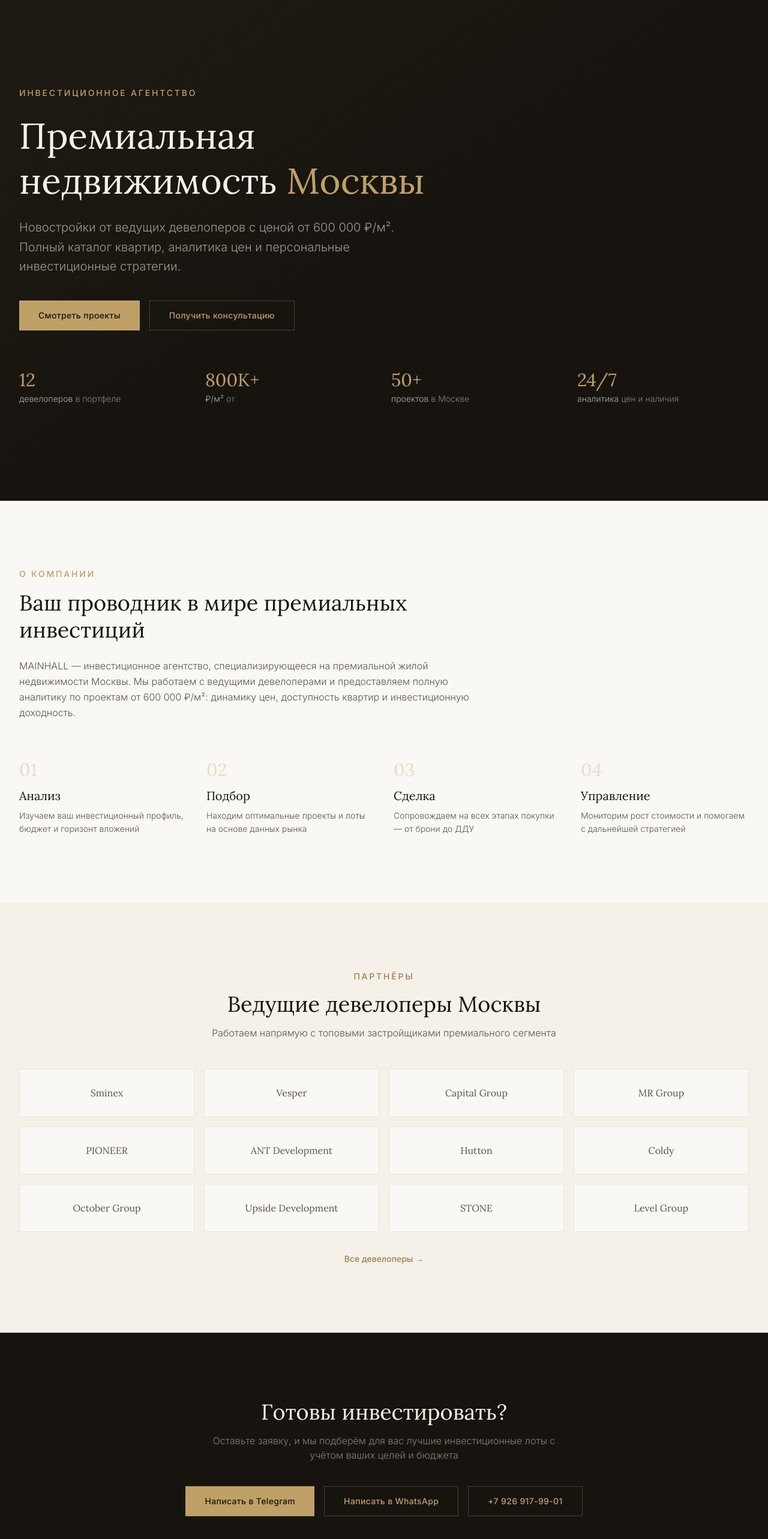
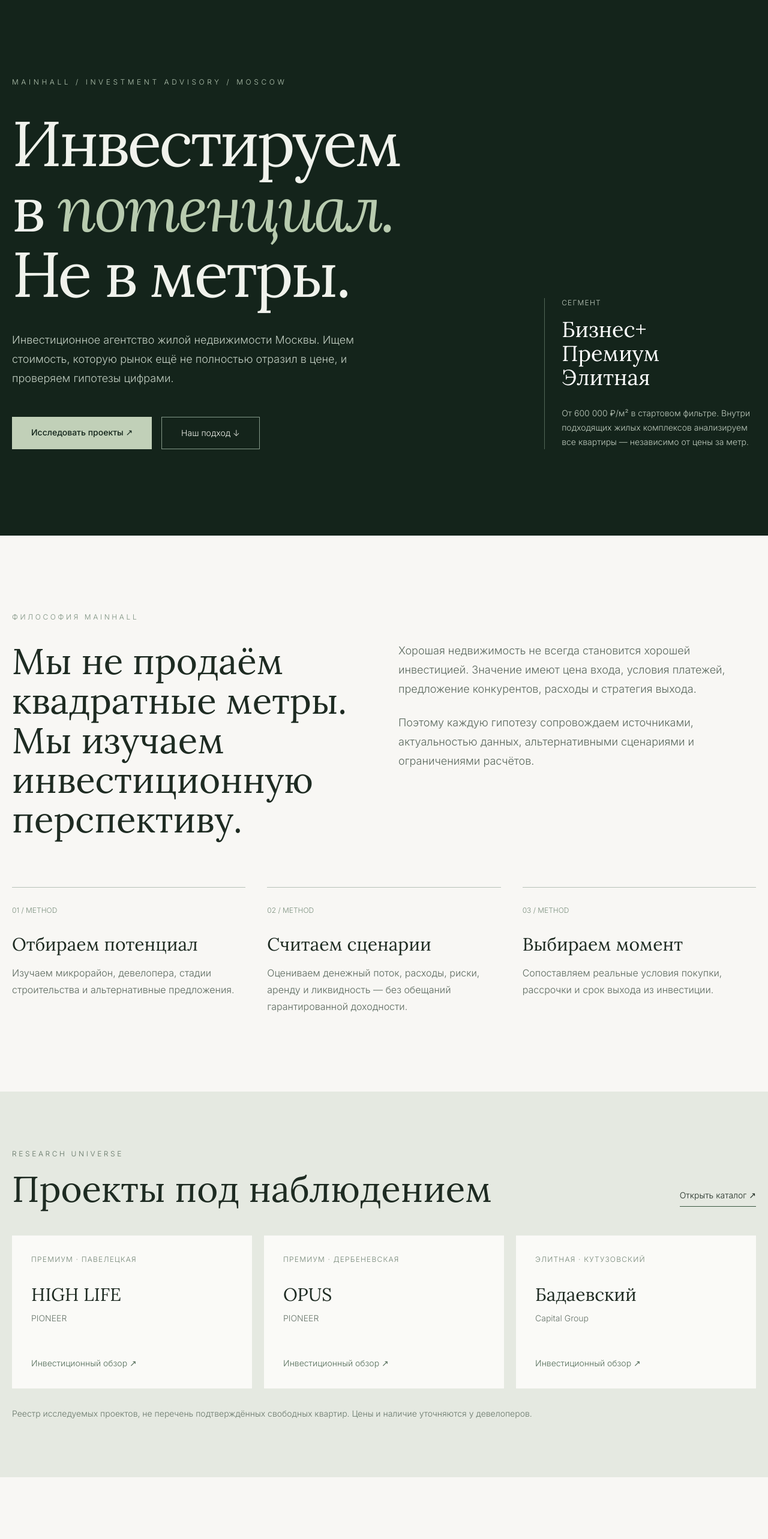
Before and after one commit to anepomniashiy-art/mainhall-platform, a Next.js app: page / in a window 1280 px wide. Shown: the part 80-2646 px from the top of the page at 60% size. Built offline with nearby package versions, Linux system fonts and the light colour scheme.

Commit message:
feat(design): investment-first editorial homepage; remove unverifiable market metrics

```diff
--- a/src/app/page.tsx
+++ b/src/app/page.tsx
@@ -1,207 +1,21 @@
 import Link from "next/link";
-import { COMPANY, TARGET_DEVELOPERS, PRICE_THRESHOLD_PER_SQM } from "@/lib/constants";
-
-function formatPrice(n: number) {
-  return new Intl.NumberFormat("ru-RU").format(n);
-}
-
-export default function HomePage() {
-  return (
-    <>
-      {/* ─── HERO ─── */}
-      <section className="relative bg-[var(--dark)] overflow-hidden">
-        {/* Subtle gold gradient accent */}
-        <div className="absolute inset-0 bg-gradient-to-br from-[var(--gold)]/5 via-transparent to-transparent" />
-
-        <div className="relative mx-auto max-w-7xl px-4 sm:px-6 lg:px-8 py-24 sm:py-32 lg:py-40">
-          <div className="max-w-3xl">
-            <p className="text-[var(--gold)] text-sm font-medium tracking-[0.2em] uppercase mb-6">
-              Инвестиционное агентство
-            </p>
-            <h1 className="font-serif text-4xl sm:text-5xl lg:text-6xl text-[var(--cream)] leading-tight">
-              Премиальная недвижимость{" "}
-              <span className="text-[var(--gold)]">Москвы</span>
-            </h1>
-            <p className="mt-6 text-lg sm:text-xl text-[var(--cream)]/60 leading-relaxed max-w-2xl">
-              Новостройки от ведущих девелоперов с ценой
-              от&nbsp;{formatPrice(PRICE_THRESHOLD_PER_SQM)}&nbsp;₽/м².
-              Полный каталог квартир, аналитика цен и персональные
-              инвестиционные стратегии.
-            </p>
-            <div className="mt-10 flex flex-col sm:flex-row gap-4">
-              <Link
-                href="/projects"
-                className="inline-flex items-center justify-center px-8 py-3.5 bg-[var(--gold)] text-[var(--dark)] font-medium text-sm tracking-wide hover:bg-[var(--gold-light)] transition-colors"
-              >
-                Смотреть проекты
-              </Link>
-              <Link
-                href="/#contact"
-                className="inline-flex items-center justify-center px-8 py-3.5 border border-[var(--gold)]/30 text-[var(--gold)] font-medium text-sm tracking-wide hover:border-[var(--gold)] transition-colors"
-              >
-                Получить консультацию
-              </Link>
-            </div>
-          </div>
-
-          {/* Key metrics */}
-          <div className="mt-16 grid grid-cols-2 sm:grid-cols-4 gap-6">
-            {[
-              { value: "12", label: "девелоперов", sublabel: "в портфеле" },
-              { value: "800К+", label: "₽/м²", sublabel: "от" },
-              { value: "50+", label: "проектов", sublabel: "в Москве" },
-              { value: "24/7", label: "аналитика", sublabel: "цен и наличия" },
-            ].map((stat) => (
-              <div key={stat.label} className="text-center sm:text-left">
-                <p className="font-serif text-2xl sm:text-3xl text-[var(--gold)]">
-                  {stat.value}
-                </p>
-                <p className="text-sm text-[var(--cream)]/50 mt-1">
-                  <span className="text-[var(--cream)]/70">{stat.label}</span>{" "}
-                  {stat.sublabel}
-                </p>
-              </div>
-            ))}
-          </div>
-        </div>
-      </section>
-
-      {/* ─── ABOUT ─── */}
-      <section id="about" className="py-20 sm:py-28">
-        <div className="mx-auto max-w-7xl px-4 sm:px-6 lg:px-8">
-          <div className="max-w-3xl">
-            <p className="text-[var(--gold)] text-sm font-medium tracking-[0.2em] uppercase mb-4">
-              О компании
-            </p>
-            <h2 className="font-serif text-3xl sm:text-4xl text-[var(--dark)] leading-tight">
-              Ваш проводник в мире премиальных
-              инвестиций
-            </h2>
-            <p className="mt-6 text-[var(--text-2)] leading-relaxed">
-              MAINHALL — инвестиционное агентство, специализирующееся
-              на премиальной жилой недвижимости Москвы. Мы работаем
-              с&nbsp;ведущими девелоперами и предоставляем полную аналитику
-              по проектам от&nbsp;{formatPrice(PRICE_THRESHOLD_PER_SQM)}&nbsp;₽/м²:
-              динамику цен, доступность квартир и инвестиционную доходность.
-            </p>
-          </div>
-
-          {/* Strategy steps */}
-          <div className="mt-16 grid grid-cols-1 sm:grid-cols-2 lg:grid-cols-4 gap-8">
-            {[
-              {
-                step: "01",
-                title: "Анализ",
-                desc: "Изучаем ваш инвестиционный профиль, бюджет и горизонт вложений",
-              },
-              {
-                step: "02",
-                title: "Подбор",
-                desc: "Находим оптимальные проекты и лоты на основе данных рынка",
-              },
-              {
-                step: "03",
-                title: "Сделка",
-                desc: "Сопровождаем на всех этапах покупки — от брони до ДДУ",
-              },
-              {
-                step: "04",
-                title: "Управление",
-                desc: "Мониторим рост стоимости и помогаем с дальнейшей стратегией",
-              },
-            ].map((item) => (
-              <div key={item.step} className="group">
-                <span className="font-serif text-3xl text-[var(--gold)]/30 group-hover:text-[var(--gold)] transition-colors">
-                  {item.step}
-                </span>
-                <h3 className="mt-3 font-serif text-xl text-[var(--dark)]">
-                  {item.title}
-                </h3>
-                <p className="mt-2 text-sm text-[var(--text-2)] leading-relaxed">
-                  {item.desc}
-                </p>
-              </div>
-            ))}
-          </div>
-        </div>
-      </section>
-
-      {/* ─── DEVELOPERS ─── */}
-      <section className="py-20 sm:py-28 bg-[var(--cream)]">
-        <div className="mx-auto max-w-7xl px-4 sm:px-6 lg:px-8">
-          <div className="text-center max-w-2xl mx-auto">
-            <p className="text-[var(--gold-dark)] text-sm font-medium tracking-[0.2em] uppercase mb-4">
-              Партнёры
-            </p>
-            <h2 className="font-serif text-3xl sm:text-4xl text-[var(--dark)]">
-              Ведущие девелоперы Москвы
-            </h2>
-            <p className="mt-4 text-[var(--text-2)]">
-              Работаем напрямую с топовыми застройщиками премиального сегмента
-            </p>
-          </div>
-
-          <div className="mt-12 grid grid-cols-2 sm:grid-cols-3 lg:grid-cols-4 gap-4">
-            {TARGET_DEVELOPERS.map((dev) => (
-              <Link
-                key={dev.name}
-                href={`/developers`}
-                className="flex items-center justify-center h-20 px-6 bg-[var(--bg)] border border-[var(--cream-2)] hover:border-[var(--gold)]/40 hover:shadow-sm transition-all group"
-              >
-                <span className="font-serif text-sm sm:text-base text-[var(--text-2)] group-hover:text-[var(--gold-dark)] transition-colors text-center">
-                  {dev.name}
-                </span>
-              </Link>
-            ))}
-          </div>
-
-          <div className="mt-8 text-center">
-            <Link
-              href="/developers"
-              className="inline-flex items-center text-sm font-medium text-[var(--gold-dark)] hover:text-[var(--gold)] transition-colors"
-            >
-              Все девелоперы →
-            </Link>
-          </div>
-        </div>
-      </section>
-
-      {/* ─── CTA ─── */}
-      <section id="contact" className="py-20 sm:py-28 bg-[var(--dark)]">
-        <div className="mx-auto max-w-7xl px-4 sm:px-6 lg:px-8 text-center">
-          <h2 className="font-serif text-3xl sm:text-4xl text-[var(--cream)]">
-            Готовы инвестировать?
-          </h2>
-          <p className="mt-4 text-[var(--cream)]/50 max-w-xl mx-auto">
-            Оставьте заявку, и мы подберём для вас лучшие инвестиционные
-            лоты с учётом ваших целей и бюджета
-          </p>
-          <div className="mt-10 flex flex-col sm:flex-row gap-4 justify-center">
-            <a
-              href={COMPANY.telegram}
-              target="_blank"
-              rel="noopener noreferrer"
-              className="inline-flex items-center justify-center px-8 py-3.5 bg-[var(--gold)] text-[var(--dark)] font-medium text-sm tracking-wide hover:bg-[var(--gold-light)] transition-colors"
-            >
-              Написать в Telegram
-            </a>
-            <a
-              href={COMPANY.whatsapp}
-              target="_blank"
-              rel="noopener noreferrer"
-              className="inline-flex items-center justify-center px-8 py-3.5 border border-[var(--gold)]/30 text-[var(--gold)] font-medium text-sm tracking-wide hover:border-[var(--gold)] transition-colors"
-            >
-              Написать в WhatsApp
-            </a>
-            <a
-              href={`tel:${COMPANY.phone.replace(/[\s()-]/g, "")}`}
-              className="inline-flex items-center justify-center px-8 py-3.5 border border-[var(--gold)]/30 text-[var(--gold)] font-medium text-sm tracking-wide hover:border-[var(--gold)] transition-colors"
-            >
-              {COMPANY.phone}
-            </a>
-          </div>
-        </div>
-      </section>
-    </>
-  );
-}
+import {COMPANY} from "@/lib/constants";
+import {editorialProjects} from "@/lib/editorial-projects";
+const steps=[
+ {n:"01",title:"Отбираем потенциал",copy:"Изучаем микрорайон, девелопера, стадии строительства и альтернативные предложения."},
+ {n:"02",title:"Считаем сценарии",copy:"Оцениваем денежный поток, расходы, риски, аренду и ликвидность — без обещаний гарантированной доходности."},
+ {n:"03",title:"Выбираем момент",copy:"Сопоставляем реальные условия покупки, рассрочки и срок выхода из инвестиции."}
+];
+export default function HomePage(){return <div className="bg-[#F8F7F4] text-[#1E2B22]">
+<section className="bg-[#14241B] text-[#F0F2EC]">
+ <div className="mx-auto max-w-7xl px-5 pt-28 pb-24 lg:py-36 grid lg:grid-cols-[1.4fr_.6fr] gap-16 items-end">
+ <div><p className="text-xs uppercase tracking-[.38em] text-[#B3C5B1]">MAINHALL / Investment Advisory / Moscow</p><h1 className="mt-10 font-serif text-5xl sm:text-7xl lg:text-[6.6rem] leading-[1.03] tracking-[-.035em]">Инвестируем<br/>в <em className="text-[#B8CBAF]">потенциал.</em><br/>Не в метры.</h1><p className="mt-10 max-w-xl text-lg leading-8 text-[#C2CEC2]">Инвестиционное агентство жилой недвижимости Москвы. Ищем стоимость, которую рынок ещё не полностью отразил в цене, и проверяем гипотезы цифрами.</p><div className="mt-12 flex flex-wrap gap-4"><Link href="/projects" className="bg-[#C1D0B8] px-8 py-4 text-[#12241A] text-sm font-medium hover:bg-white transition-colors">Исследовать проекты ↗</Link><a href="#approach" className="border border-[#849989] px-8 py-4 text-sm">Наш подход ↓</a></div></div>
+ <aside className="border-l border-[#526657] pl-7 text-[#C0CCBF]"><p className="text-xs tracking-widest uppercase">Сегмент</p><p className="mt-4 font-serif text-4xl text-white">Бизнес+<br/>Премиум<br/>Элитная</p><p className="mt-7 leading-6 text-sm">От 600 000 ₽/м² в стартовом фильтре. Внутри подходящих жилых комплексов анализируем все квартиры — независимо от цены за метр.</p></aside>
+ </div>
+</section>
+<section id="approach" className="mx-auto max-w-7xl px-5 py-24 md:py-32"><p className="uppercase text-xs tracking-[.3em] text-[#7B907E]">Философия MAINHALL</p><div className="mt-8 grid gap-12 lg:grid-cols-2"><h2 className="font-serif text-4xl md:text-6xl leading-[1.1]">Мы не продаём квадратные метры. Мы изучаем инвестиционную перспективу.</h2><div className="text-lg leading-8 text-[#5A685D]"><p>Хорошая недвижимость не всегда становится хорошей инвестицией. Значение имеют цена входа, условия платежей, предложение конкурентов, расходы и стратегия выхода.</p><p className="mt-6">Поэтому каждую гипотезу сопровождаем источниками, актуальностью данных, альтернативными сценариями и ограничениями расчётов.</p></div></div>
+<div className="mt-20 grid gap-9 md:grid-cols-3">{steps.map(s=><div className="border-t border-[#B7C2B8] pt-6" key={s.n}><span className="text-xs text-[#7B907E]">{s.n} / METHOD</span><h3 className="font-serif text-3xl mt-7">{s.title}</h3><p className="mt-4 leading-7 text-[#5A685D]">{s.copy}</p></div>)}</div></section>
+<section className="bg-[#E5E9E1] py-24"><div className="mx-auto max-w-7xl px-5"><div className="flex flex-wrap justify-between items-end gap-6"><div><p className="text-xs uppercase tracking-[.3em] text-[#617364]">Research universe</p><h2 className="mt-5 font-serif text-4xl md:text-6xl">Проекты под наблюдением</h2></div><Link href="/projects" className="border-b border-[#3A5842] py-2 text-sm">Открыть каталог ↗</Link></div><div className="mt-12 grid gap-5 md:grid-cols-3">{editorialProjects.slice(0,3).map(p=><Link href={"/projects/"+p.slug} key={p.slug} className="group bg-[#FAFAF7] p-8 min-h-[255px] flex flex-col"><p className="uppercase tracking-widest text-xs text-[#738575]">{p.className} · {p.area}</p><h3 className="font-serif text-3xl mt-8">{p.name}</h3><p className="text-sm text-[#657368] mt-3">{p.developer}</p><span className="mt-auto pt-8 text-sm text-[#536D59] group-hover:translate-x-1 transition-transform">Инвестиционный обзор ↗</span></Link>)}</div><p className="mt-8 text-sm text-[#68776B]">Реестр исследуемых проектов, не перечень подтверждённых свободных квартир. Цены и наличие уточняются у девелоперов.</p></div></section>
+<section className="mx-auto max-w-7xl px-5 py-24 lg:py-32 grid lg:grid-cols-2 gap-14"><div><p className="text-xs uppercase tracking-[.3em] text-[#748975]">Investment intelligence</p><h2 className="mt-6 font-serif text-4xl md:text-6xl">У доходности всегда есть контекст.</h2></div><div className="space-y-6 text-[#526254] leading-7"><p>Вместо рекламных процентов — несколько сценариев: покупка и перепродажа, сдача в аренду, длительное владение. Считаем расходы и проверяем чувствительность результата к цене выхода и срокам.</p><p>Точные расчёты появляются только при наличии верифицированных цен, условий покупки и рыночных сопоставлений.</p></div></section>
+<section id="contact" className="bg-[#14241B] text-[#F2F4EC] py-24"><div className="mx-auto max-w-7xl px-5 flex flex-col md:flex-row gap-12 items-start justify-between"><div><p className="text-xs tracking-[.3em] uppercase text-[#9EB09E]">MAINHALL / Private Advisory</p><h2 className="font-serif text-4xl md:text-6xl mt-6">Давайте обсудим<br/>ваш капитал.</h2><p className="mt-6 text-[#B8C9B8]">Начнём с целей, горизонта и допустимого риска.</p></div><div className="flex flex-col gap-4 w-full md:w-auto"><a className="px-9 py-4 bg-[#C2D1B9] text-[#14241B] text-center" href={COMPANY.telegram} target="_blank" rel="noopener noreferrer">Написать в Telegram ↗</a><a className="px-9 py-4 border border-[#8C9E8C] text-center" href={COMPANY.whatsapp} target="_blank" rel="noopener noreferrer">Связаться в WhatsApp ↗</a><Link href="/commercial" className="text-sm mt-5 text-[#9CAF9B] underline underline-offset-4">Коммерческая недвижимость MAINHALL</Link></div></div></section>
+</div>}
```
